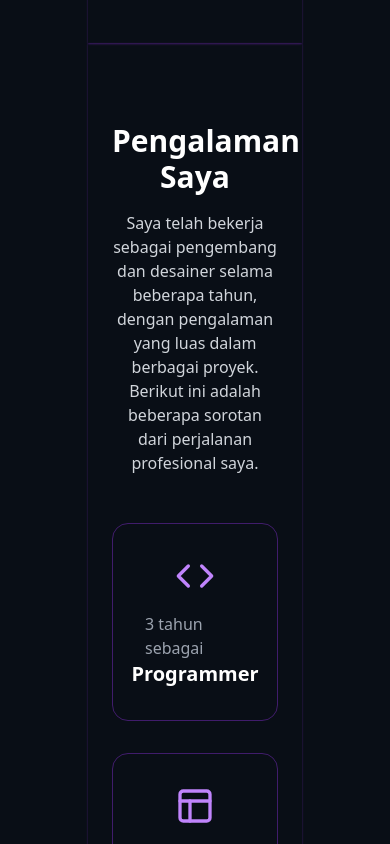
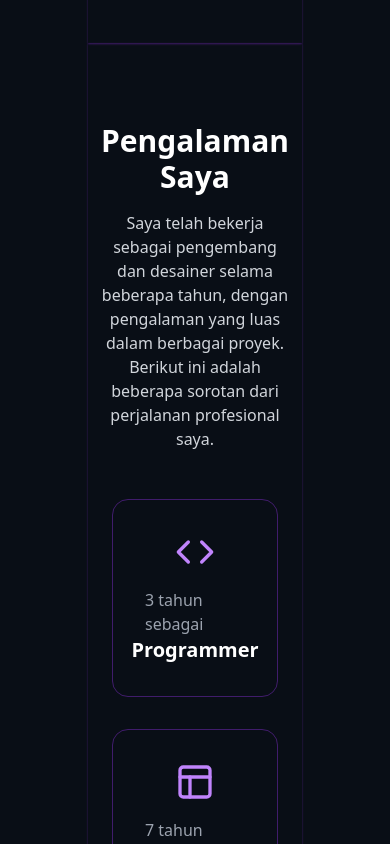
Before and after one commit to hdibudihardoyo/SlicingPortfolioFigma, a React (Vite) app: page / in a window 390 px wide. Shown: the part 860-1704 px from the top of the page. Built offline with nearby package versions, Linux system fonts and the light colour scheme.

Commit message:
style: responsif mobile

```diff
--- a/src/components/Experience.jsx
+++ b/src/components/Experience.jsx
@@ -9,7 +9,6 @@ const Experience = () => {
       className="shadow-sm shadow-purple-600/40 px-6 md:px-20 py-20"
     >
       <div className="flex flex-col items-center justify-center">
-        <div className="w-full max-w-5xl">
         {/* Pengantar */}
         <div className="mb-12 text-center">
           <h2 className="text-3xl font-bold mb-4 text-white">
@@ -17,8 +16,8 @@ const Experience = () => {
           </h2>
           <p className="text-gray-300 max-w-2xl mx-auto">
             Saya telah bekerja sebagai pengembang dan desainer selama beberapa
-              tahun, dengan pengalaman yang luas dalam berbagai proyek. Berikut
-              ini adalah beberapa sorotan dari perjalanan profesional saya.
+            tahun, dengan pengalaman yang luas dalam berbagai proyek. Berikut ini
+            adalah beberapa sorotan dari perjalanan profesional saya.
           </p>
         </div>
 
@@ -44,7 +43,6 @@ const Experience = () => {
           ))}
         </div>
       </div>
-      </div>
     </section>
   );
 };
```
Lines whose indentation alone changed are shown as unchanged.
